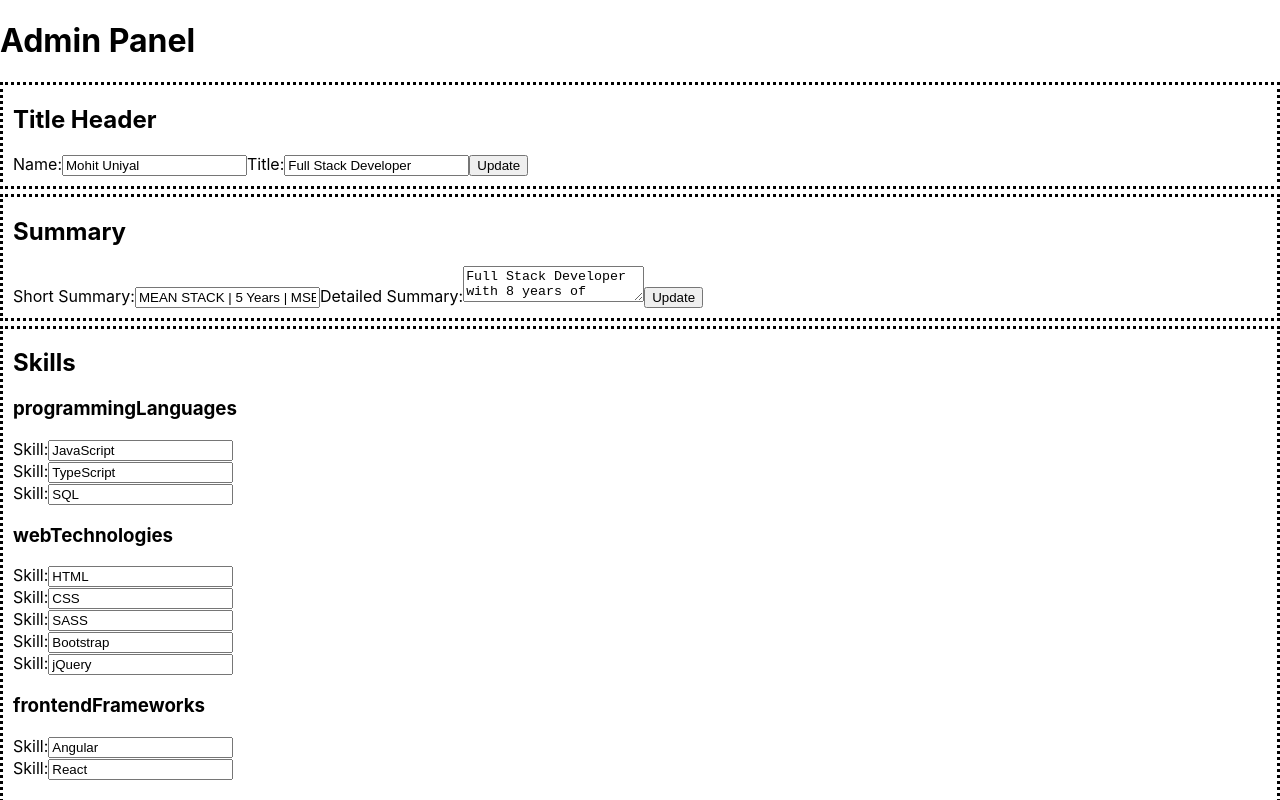
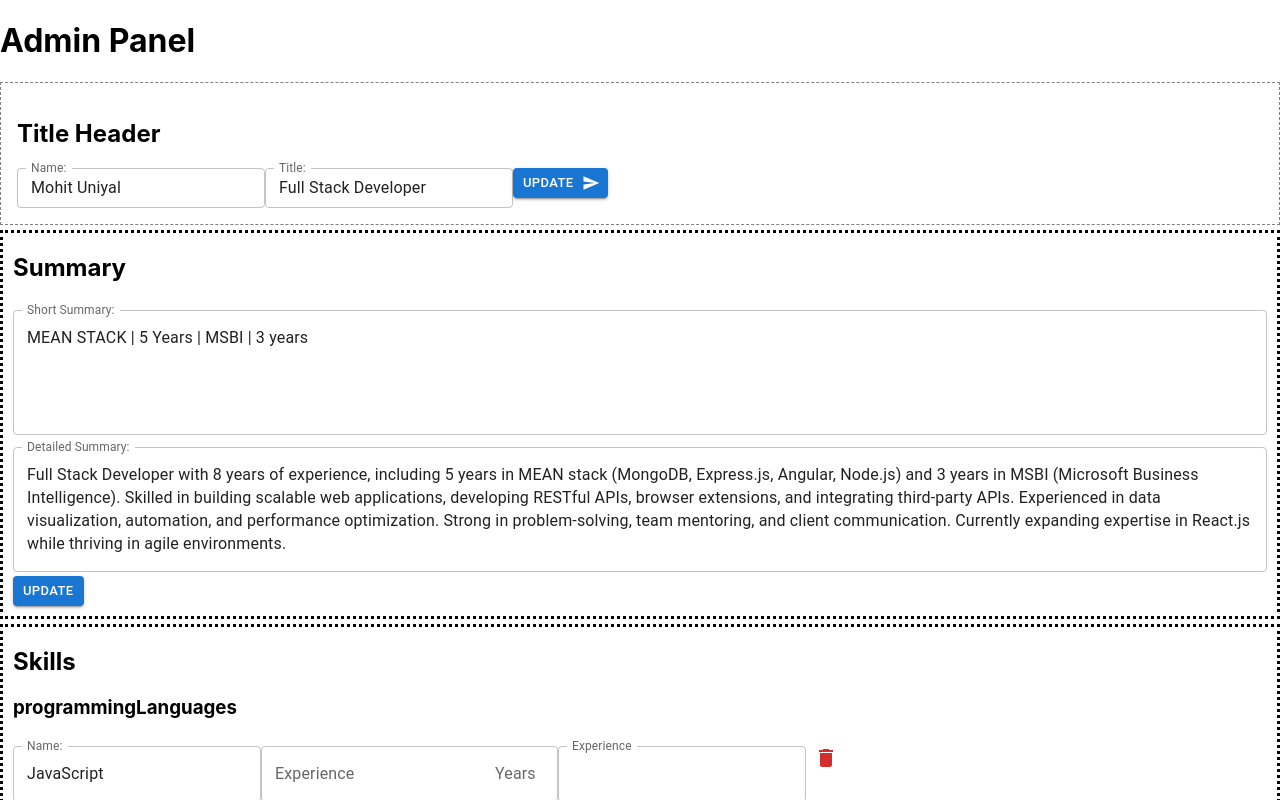
Before and after one commit to Mohit7th/resume, a React (Create React App) app: page /admin in a window 1280 px wide. Shown: the top 800 px of the page. Built offline with nearby package versions, Linux system fonts and the light colour scheme.

Commit message:
material UI styling on admin page

```diff
--- a/package.json
+++ b/package.json
@@ -3,6 +3,11 @@
   "version": "0.1.0",
   "private": true,
   "dependencies": {
+    "@emotion/react": "^11.14.0",
+    "@emotion/styled": "^11.14.0",
+    "@fontsource/roboto": "^5.2.5",
+    "@mui/icons-material": "^6.4.6",
+    "@mui/material": "^6.4.6",
     "@testing-library/dom": "^10.4.0",
     "@testing-library/jest-dom": "^6.6.3",
     "@testing-library/react": "^16.2.0",
--- a/src/components/admin/ProjectBlock.tsx
+++ b/src/components/admin/ProjectBlock.tsx
@@ -1,6 +1,9 @@
 import React, { useEffect, useState } from "react";
 import { Projects, Project } from "../../types"; // Import correct types
 import { useUserData, useUserDataDispatch } from "../../context/UserContext";
+import Button from "@mui/material/Button";
+import IconButton from "@mui/material/IconButton";
+import DeleteIcon from "@mui/icons-material/Delete";
 
 export default function ProjectsBlock() {
     const userdata = useUserData();
@@ -96,13 +99,19 @@ export default function ProjectsBlock() {
                                         )
                                     }
                                 />
+
+                                <IconButton aria-label="delete" color="error">
+                                    <DeleteIcon />
+                                </IconButton>
                             </div>
                         )
                     )}
                 </div>
             ))}
 
-            <button onClick={updateProjects}>Update</button>
+            <Button variant="contained" size="small" onClick={updateProjects}>
+                Update
+            </Button>
         </div>
     );
 }
--- a/src/components/admin/SkillsBlock.tsx
+++ b/src/components/admin/SkillsBlock.tsx
@@ -1,6 +1,10 @@
 import React, { useEffect, useState } from "react";
 import { useUserData, useUserDataDispatch } from "../../context/UserContext";
 import { Skills, Skill } from "../../types"; // Import correct types
+import Button from "@mui/material/Button";
+import IconButton from "@mui/material/IconButton";
+import DeleteIcon from "@mui/icons-material/Delete";
+import { InputAdornment, TextField } from "@mui/material";
 
 export default function SkillsBlock() {
     const userdata = useUserData();
@@ -63,9 +67,11 @@ export default function SkillsBlock() {
                     <h3>{skillKey.replace("-", " ")}</h3>
                     {skills[skillKey as SkillCategory].map((tech, index) => (
                         <div key={tech._id} className="skill-item">
-                            <label>Skill:</label>
-                            <input
-                                type="text"
+                            <TextField
+                                id="outlined-basic"
+                                label="Name:"
+                                variant="outlined"
+                                margin="dense"
                                 value={tech.name}
                                 onChange={(e) =>
                                     handleSkillsChange(
@@ -76,12 +82,45 @@ export default function SkillsBlock() {
                                     )
                                 }
                             />
+
+                            <TextField
+                                label="Experience"
+                                id="outlined-start-adornment"
+                                type="number"
+                                margin="dense"
+                                slotProps={{
+                                    input: {
+                                        endAdornment: (
+                                            <InputAdornment position="start">
+                                                Years
+                                            </InputAdornment>
+                                        ),
+                                    },
+                                }}
+                            />
+
+                            <TextField
+                                id="outlined-number"
+                                label="Experience"
+                                type="number"
+                                margin="dense"
+                                slotProps={{
+                                    inputLabel: {
+                                        shrink: true,
+                                    },
+                                }}
+                            />
+                            <IconButton aria-label="delete" color="error">
+                                <DeleteIcon />
+                            </IconButton>
                         </div>
                     ))}
                 </div>
             ))}
 
-            <button onClick={updateSkills}>Update</button>
+            <Button variant="contained" size="small" onClick={updateSkills}>
+                Update
+            </Button>
         </div>
     );
 }
--- a/src/components/admin/SummaryBlock.tsx
+++ b/src/components/admin/SummaryBlock.tsx
@@ -1,6 +1,8 @@
 import { useState, useEffect } from "react";
 import { useUserData, useUserDataDispatch } from "../../context/UserContext";
 import { Summary } from "../../types"; // Import the correct type
+import Button from "@mui/material/Button";
+import { TextField } from "@mui/material";
 
 export default function SummaryBlock() {
     const userdata = useUserData();
@@ -45,21 +47,30 @@ export default function SummaryBlock() {
         <div className="update-block">
             <h2>Summary</h2>
 
-            <label>Short Summary:</label>
-            <input
-                type="text"
+            <TextField fullWidth
+                label="Short Summary: "
+                multiline
+                rows={4}
                 value={summary.short}
+                margin="dense"
+                defaultValue="Default Value"
                 onChange={(e) => handleSummaryChange("short", e.target.value)}
             />
 
-            <label>Detailed Summary:</label>
-            <textarea
+            <TextField fullWidth
+                label="Detailed Summary: "
+                multiline
+                rows={4}
                 value={summary.detailed}
+                margin="dense"
+                defaultValue="Default Value"
                 onChange={(e) =>
                     handleSummaryChange("detailed", e.target.value)
                 }
             />
-            <button onClick={updateSummary}>Update</button>
+            <Button variant="contained" size="small" onClick={updateSummary}>
+                Update
+            </Button>
         </div>
     );
 }
--- a/src/components/admin/TitleHeaderBlock.tsx
+++ b/src/components/admin/TitleHeaderBlock.tsx
@@ -1,6 +1,10 @@
 import { useState, useEffect } from "react";
 import { useUserData, useUserDataDispatch } from "../../context/UserContext";
 import { TitleHeader } from "../../types";
+import Button from "@mui/material/Button";
+import SendIcon from "@mui/icons-material/Send";
+import TextField from "@mui/material/TextField";
+import { Box } from "@mui/material";
 
 export function TitleHeaderBlock() {
     const userdata = useUserData();
@@ -37,7 +41,10 @@ export function TitleHeaderBlock() {
         });
     }
 
-    function handleTitleHeaderChange(field: keyof TitleHeader, newValue: string) {
+    function handleTitleHeaderChange(
+        field: keyof TitleHeader,
+        newValue: string
+    ) {
         setTitleHeader((prev) => ({
             ...prev,
             [field]: newValue,
@@ -45,24 +52,39 @@ export function TitleHeaderBlock() {
     }
 
     return (
-        <div className="update-block">
+        <Box component="section" sx={{ p: 2, border: "1px dashed grey" }}>
             <h2>Title Header</h2>
 
-            <label>Name:</label>
-            <input
-                type="text"
+            <TextField
+                id="outlined-basic"
+                label="Name:"
+                variant="outlined"
+                size="small"
                 value={titleHeader.name}
-                onChange={(e) => handleTitleHeaderChange("name", e.target.value)}
+                onChange={(e) =>
+                    handleTitleHeaderChange("name", e.target.value)
+                }
             />
 
-            <label>Title:</label>
-            <input
-                type="text"
+            <TextField
+                id="outlined-basic"
+                label="Title:"
+                variant="outlined"
+                size="small"
                 value={titleHeader.title}
-                onChange={(e) => handleTitleHeaderChange("title", e.target.value)}
+                onChange={(e) =>
+                    handleTitleHeaderChange("title", e.target.value)
+                }
             />
 
-            <button onClick={updateTitleHeader}>Update</button>
-        </div>
+            <Button
+                variant="contained"
+                size="small"
+                endIcon={<SendIcon />}
+                onClick={updateTitleHeader}
+            >
+                Update
+            </Button>
+        </Box>
     );
 }
--- a/src/components/admin/WorkHistoryBlock.tsx
+++ b/src/components/admin/WorkHistoryBlock.tsx
@@ -1,6 +1,9 @@
 import React, { useEffect, useState } from "react";
 import { useUserData, useUserDataDispatch } from "../../context/UserContext";
 import { WorkHistory } from "../../types"; // Import the correct type
+import Button from "@mui/material/Button";
+import IconButton from "@mui/material/IconButton";
+import DeleteIcon from "@mui/icons-material/Delete";
 
 export default function WorkHistoryBlock() {
     const userdata = useUserData();
@@ -53,7 +56,11 @@ export default function WorkHistoryBlock() {
                         type="text"
                         value={detail.company}
                         onChange={(e) =>
-                            handleWorkHistoryChange(index, "company", e.target.value)
+                            handleWorkHistoryChange(
+                                index,
+                                "company",
+                                e.target.value
+                            )
                         }
                     />
 
@@ -62,7 +69,11 @@ export default function WorkHistoryBlock() {
                         type="text"
                         value={detail.position}
                         onChange={(e) =>
-                            handleWorkHistoryChange(index, "position", e.target.value)
+                            handleWorkHistoryChange(
+                                index,
+                                "position",
+                                e.target.value
+                            )
                         }
                     />
 
@@ -71,13 +82,27 @@ export default function WorkHistoryBlock() {
                         type="text"
                         value={detail.website}
                         onChange={(e) =>
-                            handleWorkHistoryChange(index, "website", e.target.value)
+                            handleWorkHistoryChange(
+                                index,
+                                "website",
+                                e.target.value
+                            )
                         }
                     />
+
+                    <IconButton aria-label="delete" color="error">
+                        <DeleteIcon />
+                    </IconButton>
                 </div>
             ))}
 
-            <button onClick={updateWorkHistory}>Update</button>
+            <Button
+                variant="contained"
+                size="small"
+                onClick={updateWorkHistory}
+            >
+                Update
+            </Button>
         </div>
     );
 }
--- a/src/pages/ResumeHome.tsx
+++ b/src/pages/ResumeHome.tsx
@@ -1,14 +1,15 @@
+import { Container } from "@mui/material";
 import { resumeData } from "../components/data";
 
 export default function MainLayout() {
     return (
-        <div className="MainLayout">
+        <Container maxWidth="sm">
             <TitleHeader />
             <Summary />
             <Skills />
             <Projects />
             <WorkHistory />
-        </div>
+        </Container>
     );
 }
 
```
Also changed, not shown: src/components/ui/InputFileUpload.tsx (added, +35 -0 lines), 1 other file (tests, documents, lock files or other folders).
